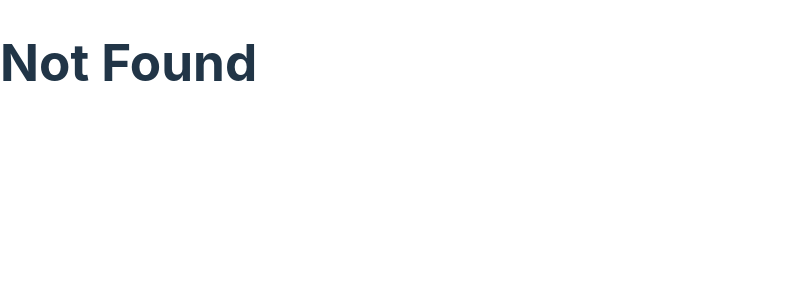
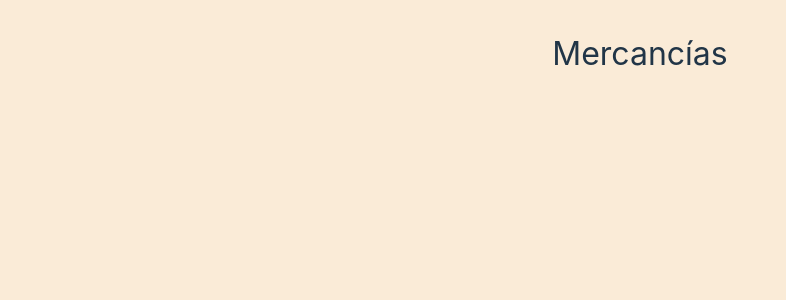
Before and after one commit to merb26/cremeria-react-js, a React (Vite) app: page /mercancias in a window 1280 px wide. Shown: the top 300 px of the page, without its empty margins (0-786 px from the left). Built offline with nearby package versions, Linux system fonts and the light colour scheme.

Commit message:
created and styling Merchandise.jsx

```diff
--- a/src/App.jsx
+++ b/src/App.jsx
@@ -19,6 +19,9 @@ function App() {
     <>
       <div className="container-app">
         <div className="container-app__title">Cremería</div>
+        <Link to="/mercancias">
+          <button>Mercancías</button>
+        </Link>
         <Link to="/pzs-faltantes">
           <button>Piezas faltantes</button>
         </Link>
--- a/src/main.jsx
+++ b/src/main.jsx
@@ -6,6 +6,7 @@ import { BrowserRouter, Route, Routes } from 'react-router-dom';
 import { RegisterMissingParts } from './pages/register_missing_parts/RegisterMissingParts.jsx';
 import { ListRegistersMissingParts } from './pages/list_registers_missing_parts/ListRegistersMissingParts.jsx';
 import { MissingParts } from './pages/missing_parts/MissingParts.jsx';
+import { Merchandise } from './pages/merchandise/Merchandise.jsx';
 
 ReactDOM.createRoot(document.getElementById('root')).render(
   <React.StrictMode>
@@ -16,6 +17,7 @@ ReactDOM.createRoot(document.getElementById('root')).render(
       <Route index path="/registrar-pzs-faltantes" element={<RegisterMissingParts />}/>
       <Route index path="/lista-registro-pzs-faltantes" element={<ListRegistersMissingParts />}/>
       <Route index path="/pzs-faltantes" element={<MissingParts />}/>
+      <Route index path="/mercancias" element={<Merchandise />}/>
     </Routes>
     </BrowserRouter>
   </React.StrictMode>
--- /dev/null
+++ b/src/pages/merchandise/Merchandise.jsx
@@ -0,0 +1,9 @@
+import './styles.css';
+
+export const Merchandise = () => {
+  return (
+    <div className="container-merchandise">
+      <div className="container-merchandise__title">Mercancías</div>
+    </div>
+  );
+};
--- /dev/null
+++ b/src/pages/merchandise/styles.css
@@ -0,0 +1,12 @@
+.container-merchandise {
+  background-color: var(--color-primary);
+  display: flex;
+  flex-direction: column;
+  align-items: center;
+  min-height: 100vh;
+}
+
+.container-merchandise__title {
+  font-size: 2em;
+  margin: 30px;
+}
```
